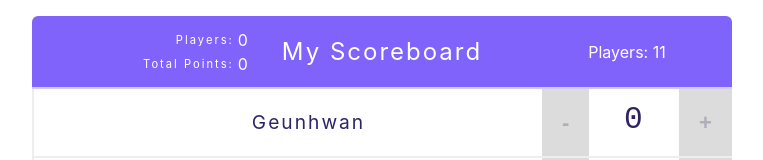
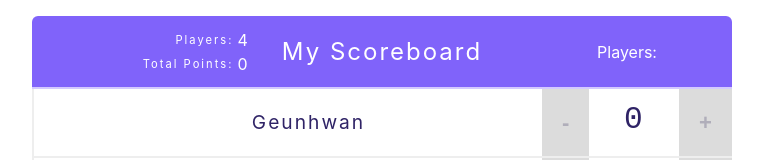
Before and after one commit to cgh5560/scoreboard-Oct2020, a React (Create React App) app: page / in a window 1280 px wide. Shown: the top 160 px of the page, without its empty margins (258-1021 px from the left). Built offline with nearby package versions, Linux system fonts and the light colour scheme.

Commit message:
Statistics.jsx 로직 구현

```diff
--- a/src/App.js
+++ b/src/App.js
@@ -46,7 +46,7 @@
   render() {
     return (
       <div className='scoreboard'>
-        <Header title='My Scoreboard' totalPlayers={11}/>
+        <Header title='My Scoreboard' players={this.state.players}/>
 
         {
           this.state.players.map(player => (
--- a/src/components/Header.jsx
+++ b/src/components/Header.jsx
@@ -7,7 +7,7 @@
   const {title, totalPlayers} = props;
   return (
     <header className="header">
-      <Statistics></Statistics>
+      <Statistics players={props.players}></Statistics>
       <h1 className="h1">{title}</h1>
       <span className='stats'>Players: {totalPlayers}</span>
     </header>
--- a/src/components/Statistics.jsx
+++ b/src/components/Statistics.jsx
@@ -1,16 +1,20 @@
 import React from 'react';
 
 function Statistics(props) {
+  const totalPlayers = props.players.length;
+  let totalScore = 0;
+  props.players.forEach(player => totalScore += player.score)
+
   return (
     <table className="stats">
       <tbody>
       <tr>
         <td>Players:</td>
-        <td>0</td>
+        <td>{totalPlayers}</td>
       </tr>
       <tr>
         <td>Total Points:</td>
-        <td>0</td>
+        <td>{totalScore}</td>
       </tr>
       </tbody>
     </table>
```
